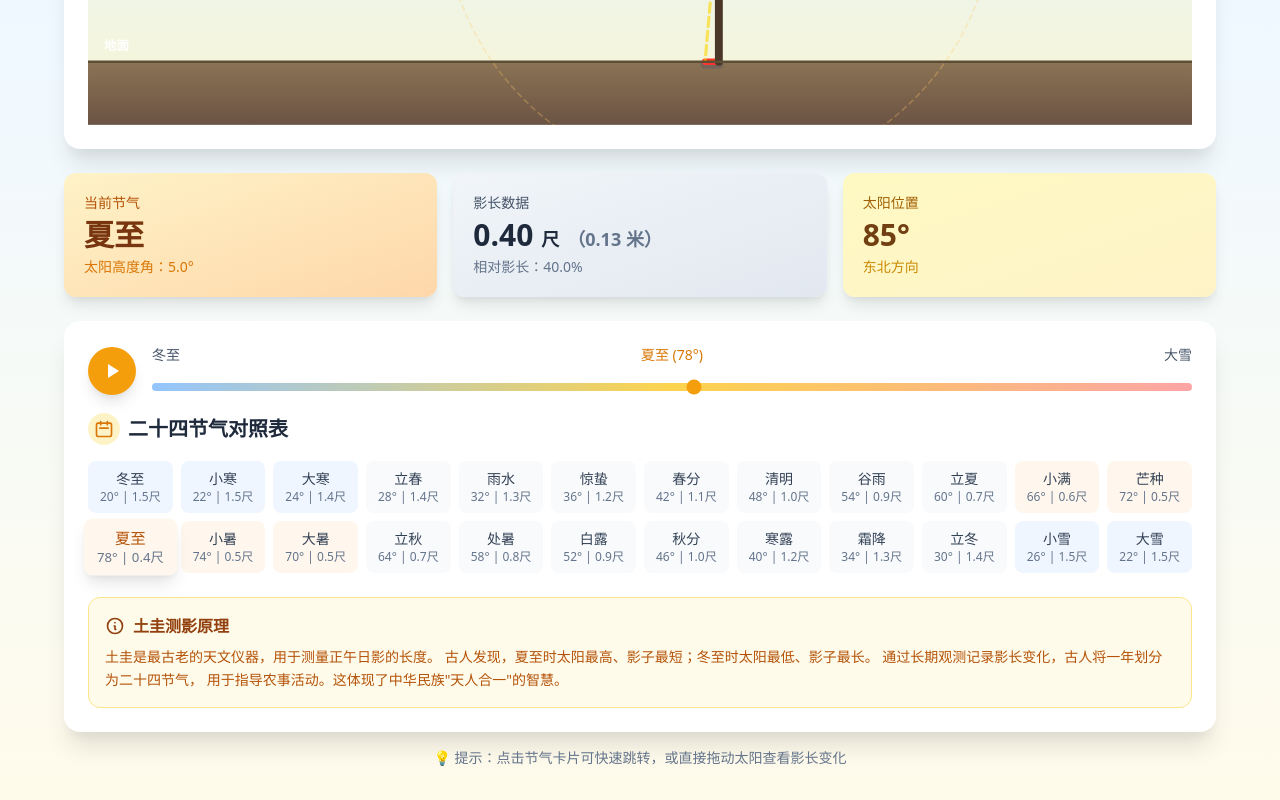
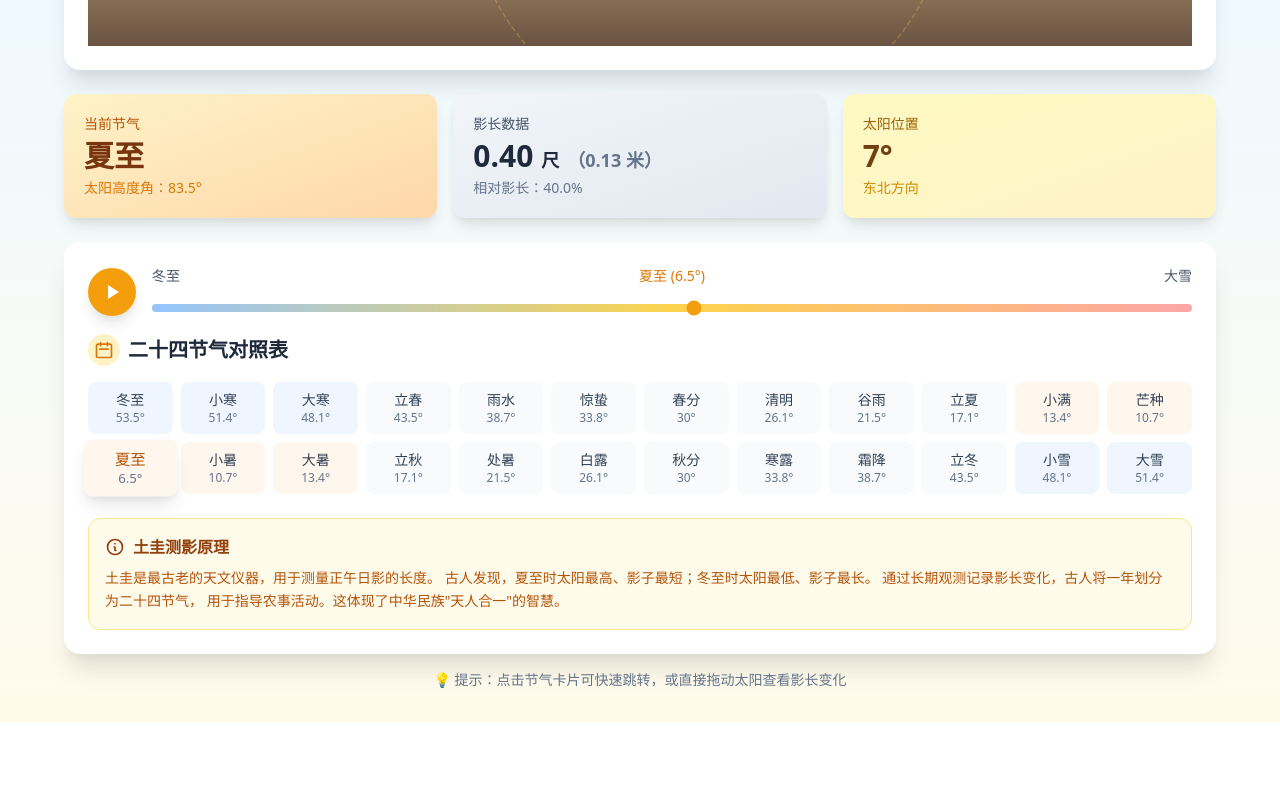
Before and after one commit to eJayYoung/eJayYoung.github.io, a React (Vite) app: page / in a window 1280 px wide. Shown: the part 658-1458 px from the top of the page. After the commit the page ends 1380 px from the top, so only its background shows below. Built offline with nearby package versions, Linux system fonts and the light colour scheme.

Commit message:
fix: update solar terms with accurate sun angles

```diff
--- a/src/App.tsx
+++ b/src/App.tsx
@@ -1,39 +1,39 @@
 import { useState, useRef, useCallback, useEffect } from 'react'
 import './App.css'
 
-// 二十四节气数据（角度为太阳光线与地面的夹角）
+// 二十四节气数据（角度为太阳光线与地面的夹角 = 90° - 正午太阳高度角）
 const solarTerms = [
-  { name: '冬至', angle: 20, shadowLength: 1.5 },
-  { name: '小寒', angle: 22, shadowLength: 1.46 },
-  { name: '大寒', angle: 24, shadowLength: 1.42 },
-  { name: '立春', angle: 28, shadowLength: 1.36 },
-  { name: '雨水', angle: 32, shadowLength: 1.28 },
-  { name: '惊蛰', angle: 36, shadowLength: 1.2 },
-  { name: '春分', angle: 42, shadowLength: 1.1 },
-  { name: '清明', angle: 48, shadowLength: 0.98 },
-  { name: '谷雨', angle: 54, shadowLength: 0.86 },
-  { name: '立夏', angle: 60, shadowLength: 0.74 },
-  { name: '小满', angle: 66, shadowLength: 0.62 },
-  { name: '芒种', angle: 72, shadowLength: 0.5 },
-  { name: '夏至', angle: 78, shadowLength: 0.4 },
-  { name: '小暑', angle: 74, shadowLength: 0.46 },
-  { name: '大暑', angle: 70, shadowLength: 0.54 },
-  { name: '立秋', angle: 64, shadowLength: 0.66 },
-  { name: '处暑', angle: 58, shadowLength: 0.78 },
-  { name: '白露', angle: 52, shadowLength: 0.9 },
-  { name: '秋分', angle: 46, shadowLength: 1.02 },
-  { name: '寒露', angle: 40, shadowLength: 1.16 },
-  { name: '霜降', angle: 34, shadowLength: 1.3 },
-  { name: '立冬', angle: 30, shadowLength: 1.4 },
-  { name: '小雪', angle: 26, shadowLength: 1.48 },
-  { name: '大雪', angle: 22, shadowLength: 1.5 },
+  { name: '冬至', angle: 53.5, shadowLength: 1.5 },
+  { name: '小寒', angle: 51.4, shadowLength: 1.46 },
+  { name: '大寒', angle: 48.1, shadowLength: 1.42 },
+  { name: '立春', angle: 43.5, shadowLength: 1.36 },
+  { name: '雨水', angle: 38.7, shadowLength: 1.28 },
+  { name: '惊蛰', angle: 33.8, shadowLength: 1.2 },
+  { name: '春分', angle: 30, shadowLength: 1.1 },
+  { name: '清明', angle: 26.1, shadowLength: 0.98 },
+  { name: '谷雨', angle: 21.5, shadowLength: 0.86 },
+  { name: '立夏', angle: 17.1, shadowLength: 0.74 },
+  { name: '小满', angle: 13.4, shadowLength: 0.62 },
+  { name: '芒种', angle: 10.7, shadowLength: 0.5 },
+  { name: '夏至', angle: 6.5, shadowLength: 0.4 },
+  { name: '小暑', angle: 10.7, shadowLength: 0.46 },
+  { name: '大暑', angle: 13.4, shadowLength: 0.54 },
+  { name: '立秋', angle: 17.1, shadowLength: 0.66 },
+  { name: '处暑', angle: 21.5, shadowLength: 0.78 },
+  { name: '白露', angle: 26.1, shadowLength: 0.9 },
+  { name: '秋分', angle: 30, shadowLength: 1.02 },
+  { name: '寒露', angle: 33.8, shadowLength: 1.16 },
+  { name: '霜降', angle: 38.7, shadowLength: 1.3 },
+  { name: '立冬', angle: 43.5, shadowLength: 1.4 },
+  { name: '小雪', angle: 48.1, shadowLength: 1.48 },
+  { name: '大雪', angle: 51.4, shadowLength: 1.5 },
 ]
 
 function App() {
-  const [sunAngle, setSunAngle] = useState(85) // 初始角度（太阳光线与地面夹角）
+  const [sunAngle, setSunAngle] = useState(6.5) // 初始角度（太阳光线与地面夹角）
   const [isDragging, setIsDragging] = useState(false)
   const [isPlaying, setIsPlaying] = useState(false)
-  const [currentTermIndex, setCurrentTermIndex] = useState(12) // 默认夏至
+  const [currentTermIndex, setCurrentTermIndex] = useState(12) // 默认夏至（index=12）
   const svgRef = useRef<SVGSVGElement>(null)
   const containerRef = useRef<HTMLDivElement>(null)
 
@@ -51,16 +51,16 @@ function App() {
   }, [isPlaying])
 
   // 画布参数
-  const width = 1400
+  const width = 1600
   const height = 800
   const centerX = width / 2 + 100 // 圆心更靠右
   const groundY = height - 80
-  const rodHeight = 200
+  const rodHeight = 150
   const rodBottomY = groundY
   const rodBottomX = centerX
   const radius = 350 // 稍微增大半径，让太阳更高
-  const minAngle = 20 // 最小角度（太阳光线与地面夹角）
-  const maxAngle = 85 // 最大角度（太阳光线与地面夹角）
+  const minAngle = 6 // 最小角度（太阳光线与地面夹角）
+  const maxAngle = 54 // 最大角度（太阳光线与地面夹角）
   const centerY = groundY - rodHeight - 50 // 圆心Y坐标
 
   // 杆子顶部坐标
@@ -448,7 +448,7 @@ function App() {
 
             {/* 标注文字 */}
             <text x="20" y={groundY - 15} fill="#FFF" fontSize="16" fontWeight="bold">地面</text>
-            <text x={rodTopX + 20} y={rodTopY - 20} fill="#4A3728" fontSize="16" fontWeight="bold">圭表</text>
+            <text x={rodTopX + 20} y={rodTopY - 20} fill="#4A3728" fontSize="16" fontWeight="bold">立表</text>
 
             {/* 拖动提示 */}
             <g opacity={isDragging ? 0 : 0.8}>
@@ -582,7 +582,7 @@ function App() {
                     {term.name}
                   </div>
                   <div className="text-xs text-slate-500">
-                    {term.angle}° | {term.shadowLength.toFixed(1)}尺
+                    {term.angle}°
                   </div>
                 </div>
               )
```
